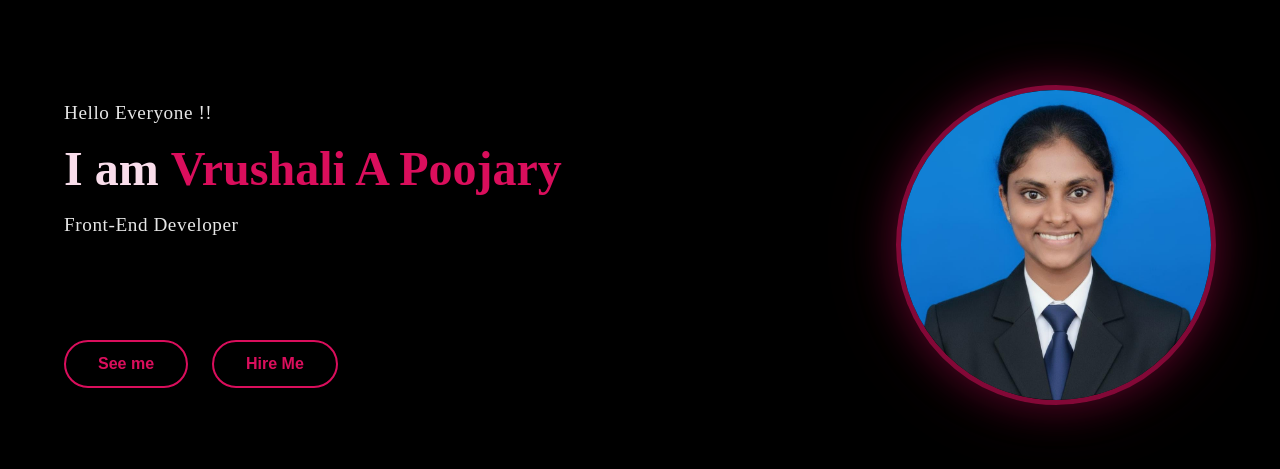
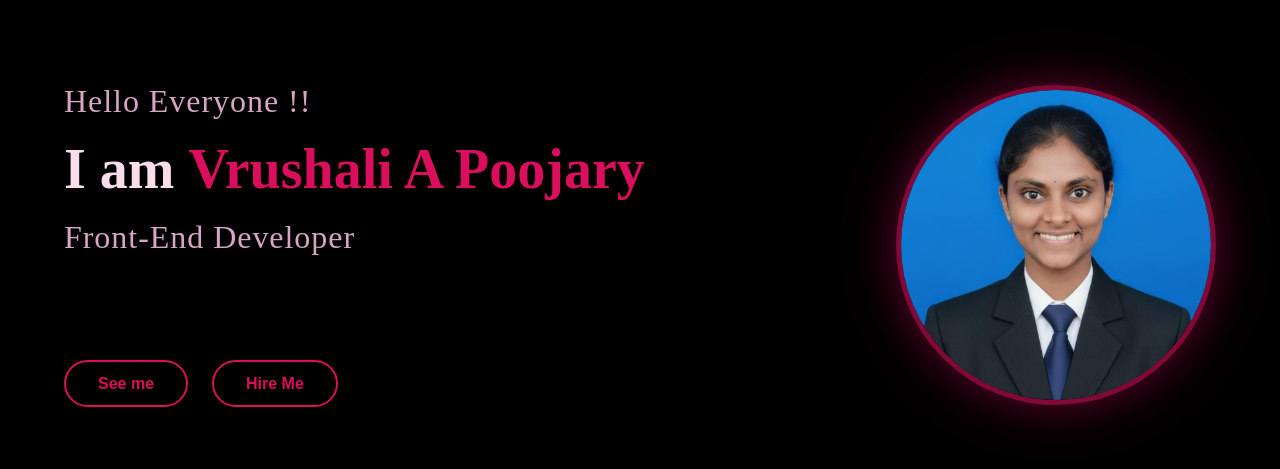
Before and after one commit to VrushaliAPoojary/MERTXE, a React (Create React App) app in the folder reactcourse/learn/: page / in a window 1280 px wide. Shown: the part 155-624 px from the top of the page. Built offline with nearby package versions, Linux system fonts and the light colour scheme; some icons are missing.

Commit message:
main css set

```diff
--- a/reactcourse/learn/src/components/styles/Main.scss
+++ b/reactcourse/learn/src/components/styles/Main.scss
@@ -4,7 +4,7 @@
     display: flex;
     align-items: center;
     justify-content: center;
-    color: #ffffff;
+    color: #eeb8da;
     background: transparent;
 }
 
@@ -27,14 +27,14 @@
 
 .text {
     p {
-        font-size: 1.2rem;
+        font-size: 2rem;
         margin-bottom: 1rem;
         opacity: 0.9;
         letter-spacing: 0.03em;
     }
 
     h1 {
-        font-size: 3rem;
+        font-size: 3.5rem;
         font-weight: 700;
         margin: 1rem 0;
         color: #f9ddeb;
@@ -48,7 +48,7 @@
     }
 
     .color:hover {
-        color: #1e4dff;
+        color: #58a2f6;
     }
 }
 
```
